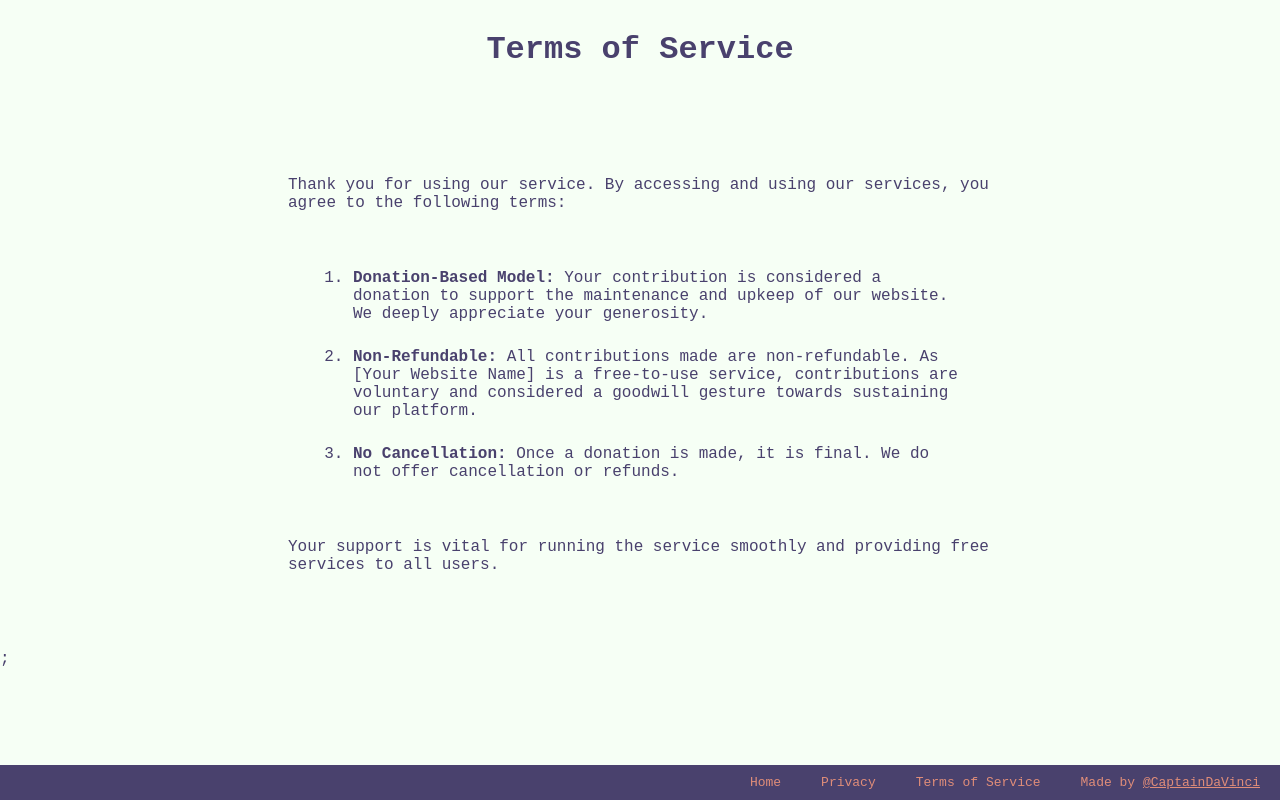
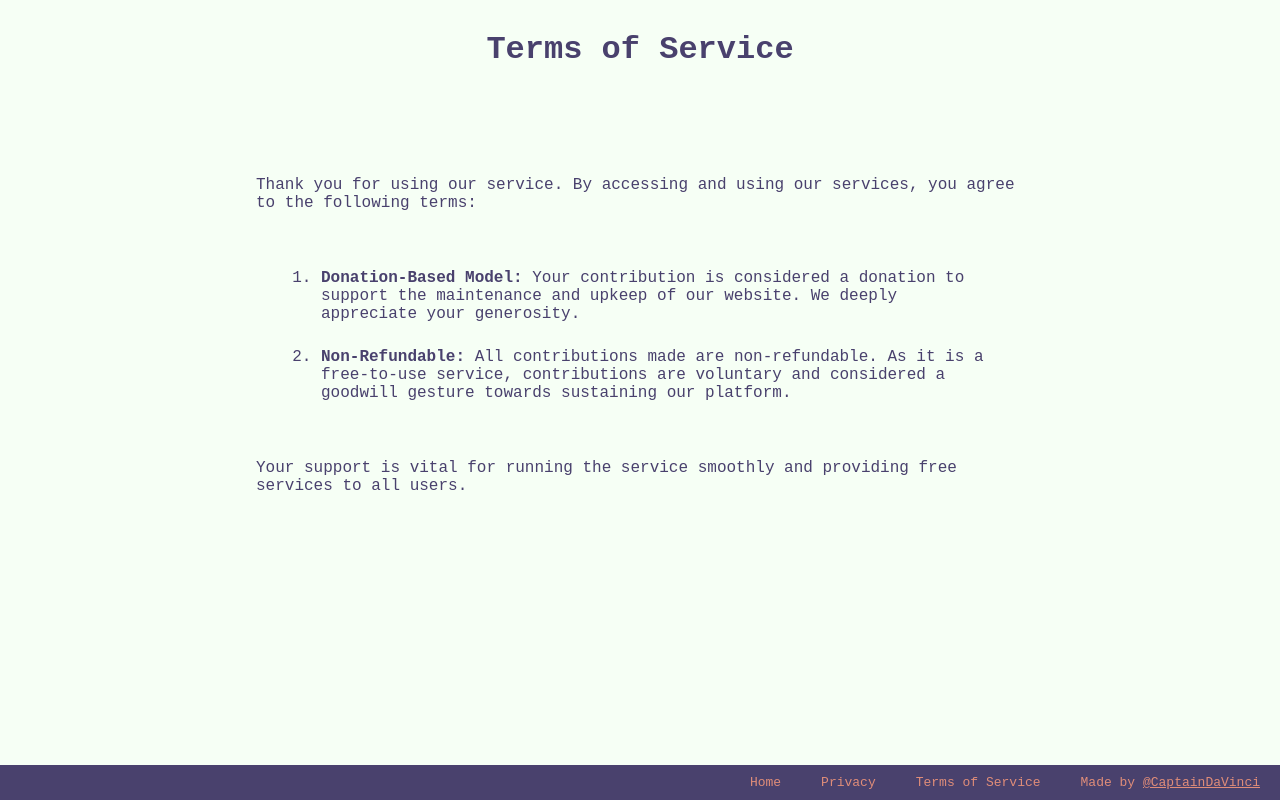
Before and after one commit to CaptainDaVinci/compress, a Next.js app: page /filecompressor/terms-of-service in a window 1280 px wide. Built offline with nearby package versions, Linux system fonts and the light colour scheme.

Commit message:
Update style

```diff
--- a/pages/_app.tsx
+++ b/pages/_app.tsx
@@ -7,6 +7,6 @@ export default function App({ Component, pageProps }) {
     <Head>
           <link rel="shortcut icon" href="./images/favicon.ico" />
     </Head>
-    <Component {...pageProps} />;
+    <Component {...pageProps} />
     </>)
 }
--- a/pages/footer.tsx
+++ b/pages/footer.tsx
@@ -13,7 +13,7 @@ export default function Footer() {
                     <li><Link href='/terms-of-service'>Terms of Service</Link></li>
                 </ul>
                 <ul>
-                    <li>Made by <a href='https://twitter.com/CaptainDaVinci' style={{'text-decoration': 'underline'}} target='_blank'>@CaptainDaVinci</a></li>
+                    <li>Made by <a href='https://twitter.com/CaptainDaVinci' style={{'textDecoration': 'underline'}} target='_blank'>@CaptainDaVinci</a></li>
                 </ul>
           </div>
         )
--- a/pages/terms-of-service.tsx
+++ b/pages/terms-of-service.tsx
@@ -12,8 +12,7 @@ export default function TOS() {
                 <p>Thank you for using our service. By accessing and using our services, you agree to the following terms:</p>
                 <ol>
                     <li><strong>Donation-Based Model:</strong> Your contribution is considered a donation to support the maintenance and upkeep of our website. We deeply appreciate your generosity.</li>
-                    <li><strong>Non-Refundable:</strong> All contributions made are non-refundable. As [Your Website Name] is a free-to-use service, contributions are voluntary and considered a goodwill gesture towards sustaining our platform.</li>
-                    <li><strong>No Cancellation:</strong> Once a donation is made, it is final. We do not offer cancellation or refunds.</li>
+                    <li><strong>Non-Refundable:</strong> All contributions made are non-refundable. As it is a free-to-use service, contributions are voluntary and considered a goodwill gesture towards sustaining our platform.</li>
                 </ol>
                 <p>Your support is vital for running the service smoothly and providing free services to all users.</p>
             </div>
--- a/styles/Home.module.css
+++ b/styles/Home.module.css
@@ -211,7 +211,7 @@
 
 
 .contentContainer {
-  width: 55%;
+  width: 60%;
   margin: 60px auto;
   display: flex;
   flex-direction: column;
```
